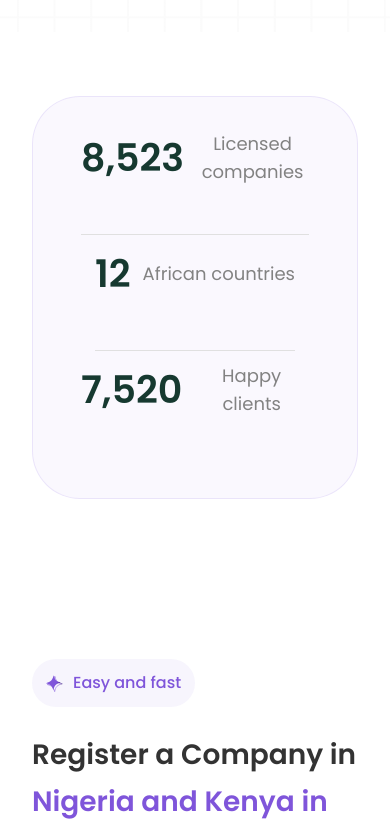
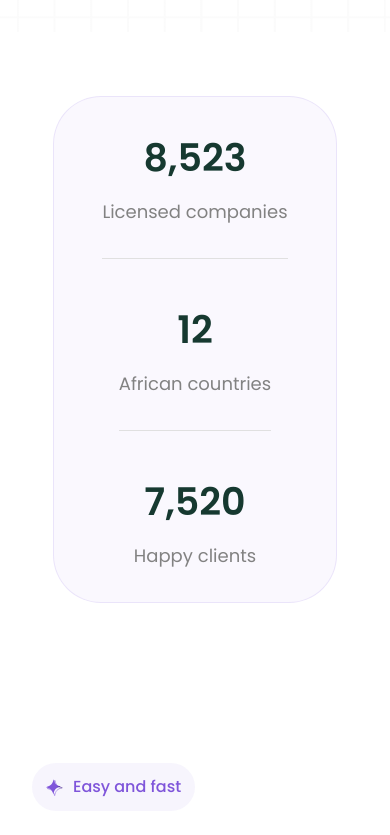
Before and after one commit to Polymath0033/enta-africa, a React (Vite) app: page / in a window 390 px wide. Shown: the part 820-1655 px from the top of the page. Built offline with nearby package versions, Linux system fonts and the light colour scheme.

Commit message:
fix: made the map scrollable

```diff
--- a/src/App.tsx
+++ b/src/App.tsx
@@ -18,19 +18,19 @@
         <Hero />
         <section className="px-8 sm:px-28 custom-container py-16 flex justify-center">
           <ul className="py-8 px-12 rounded-[48px] sm:rounded-[102px] flex flex-col justify-center items-center sm:flex-row gap-[10px] border-[rgba(127,_85,_218,_0.12)] border border-solid bg-[rgba(127,_85,_218,_0.04)]  ">
-            <li className="flex flex-row sm:flex-col gap-3 items-center justify-center sm:justify-between pb-12 sm:border-b-0 sm:pb-0 sm:pr-12 border-b sm:border-r border-[#E0E0E0]">
+            <li className="flex flex-col gap-3 items-center justify-center sm:justify-between pb-8 sm:border-b-0 sm:pb-0 sm:pr-12 border-b sm:border-r border-[#E0E0E0]">
               <p className="font-semibold text-[38px] text-[#163930] ">8,523</p>
               <span className="text-lg font-normal text-center text-[#828282]">
                 Licensed companies
               </span>
             </li>
-            <li className="flex flex-row sm:flex-col gap-3 items-center justify-center sm:justify-between  pb-12 sm:border-b-0 sm:pb-0 sm:px-12 border-b sm:border-r border-[#E0E0E0]">
+            <li className="flex flex-col gap-3 items-center justify-center sm:justify-between  py-8 sm:border-b-0 sm:pb-0 sm:px-12 border-b sm:border-r border-[#E0E0E0]">
               <p className="font-semibold text-[38px] text-[#163930] ">12</p>
               <span className="text-lg font-normal text-center text-[#828282]">
                 African countries
               </span>
             </li>
-            <li className="flex flex-row sm:flex-col gap-3 items-center justify-center sm:justify-between pb-12 sm:border-b-0 sm:pb-0 sm:pl-12">
+            <li className="flex flex-col gap-3 items-center justify-center sm:justify-between pt-8 sm:border-b-0 sm:pb-0 sm:pl-12">
               <p className="font-semibold text-[38px] text-[#163930] ">7,520</p>
               <span className="text-lg font-normal text-center text-[#828282]">
                 Happy clients
--- a/src/components/AfricanExpansion.tsx
+++ b/src/components/AfricanExpansion.tsx
@@ -16,7 +16,9 @@
           lore convallis.
         </p>
         <div className="overflow-x-scroll no-scrollbar">
-          <img src={map} alt="EntaAfrica Map " className="" />
+          <div className="w-[800px]">
+            <img src={map} alt="EntaAfrica Map " className="" />
+          </div>
         </div>
       </div>
     </section>
```
